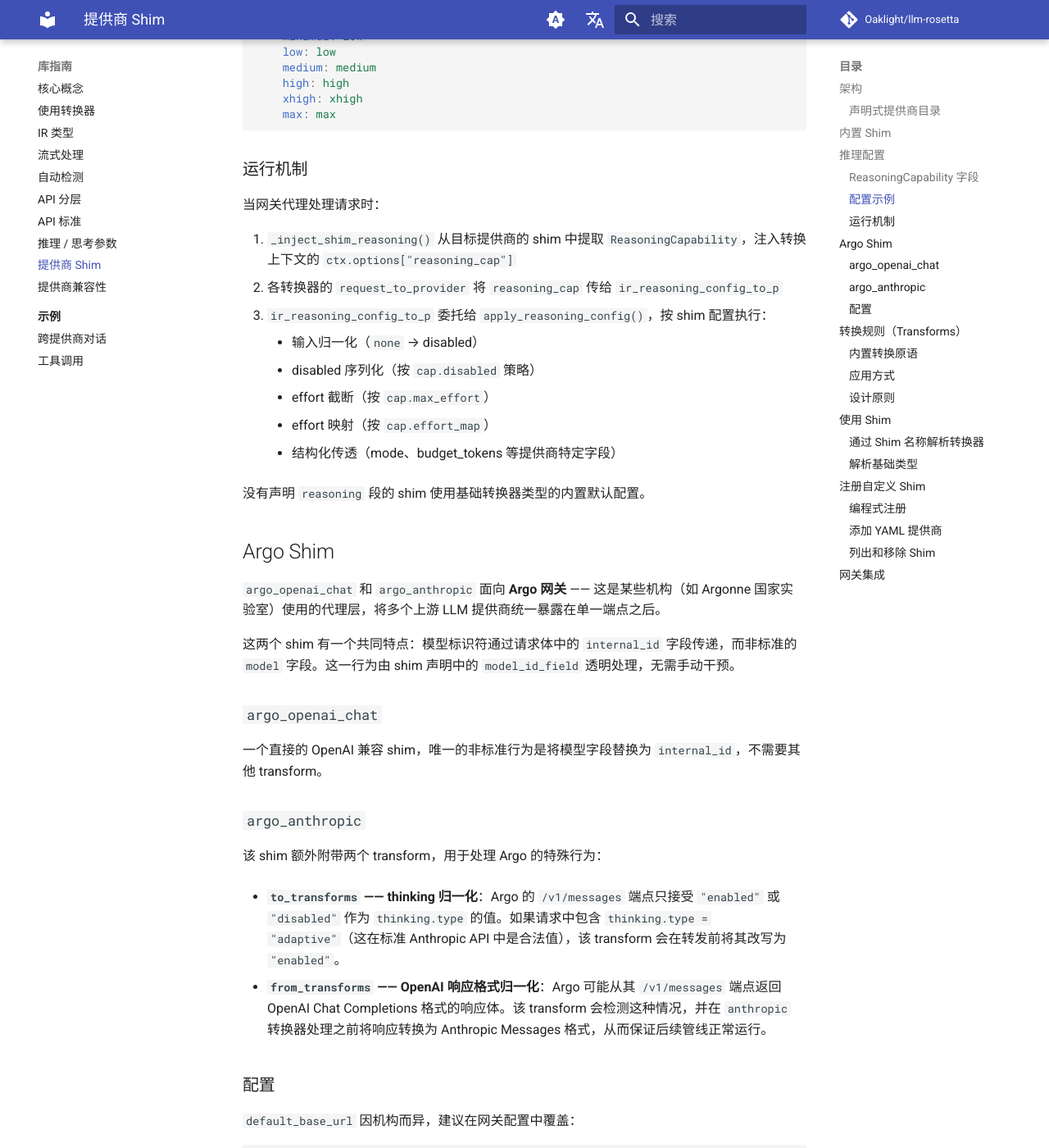
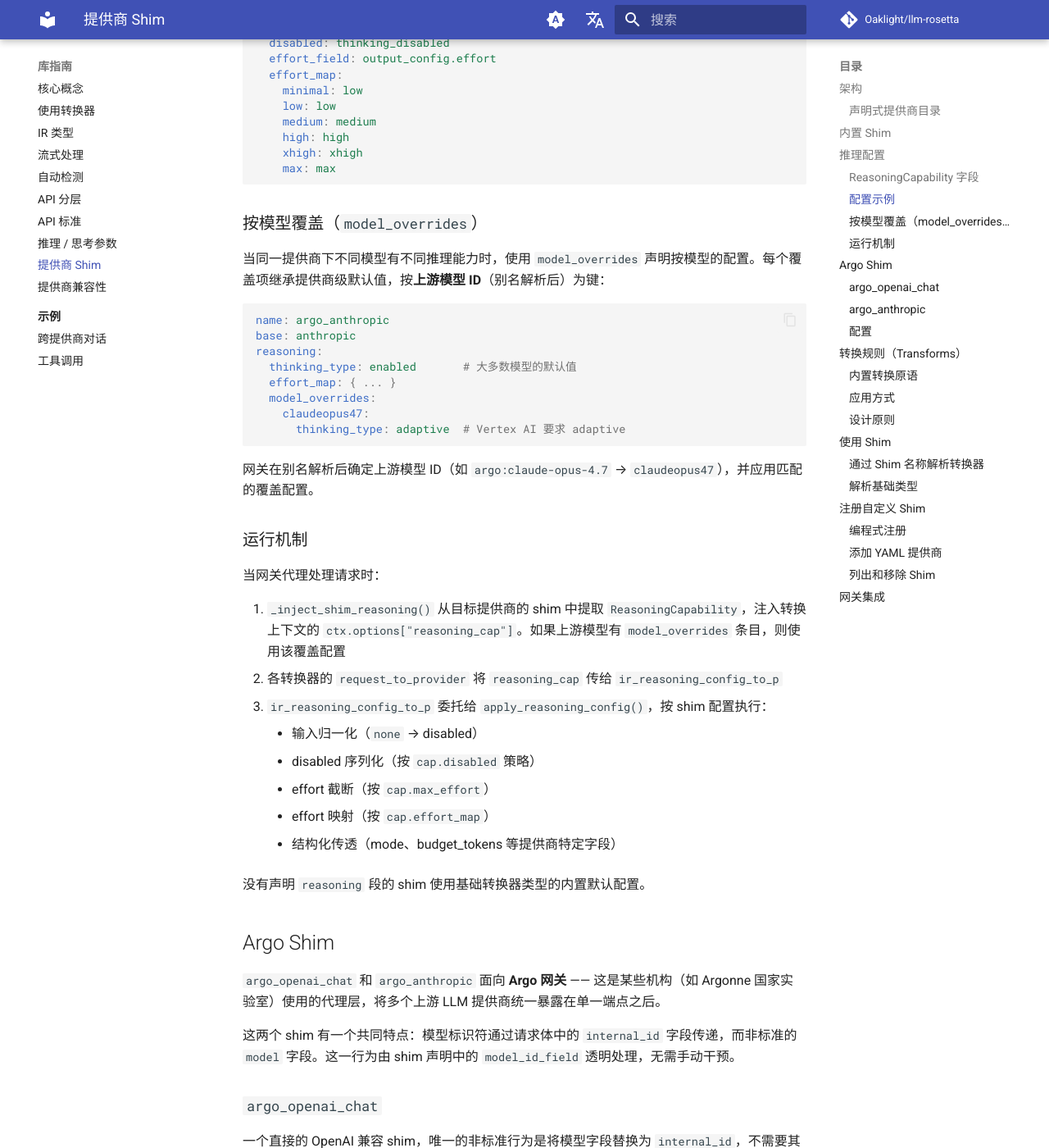
Before and after one commit to Oaklight/llm-rosetta, an MkDocs documentation site: the page built from docs/guide/shims.md, in a window 1280 px wide and 1400 px high, scrolled down 3763 px. Shown: the whole window at 82% size. Built offline with MkDocs 1.6.1 and Material for MkDocs 9.7.7, drawn with Linux system fonts in a browser that asks for light colours; comment, search, counter and statistics services are not loaded; some of the changed text lies outside the part shown.

Commit message:
docs: 添加 thinking_type 和 model_overrides，更新 Argo 段落

````diff
--- a/docs/guide/shims.md
+++ b/docs/guide/shims.md
@@ -88,7 +88,7 @@
 | `zhipu` | `openai_chat` | `https://open.bigmodel.cn/api/paas/v4` | `ZHIPU_API_KEY` | 剥离 `n`、`presence_penalty`、`frequency_penalty`、`logprobs`、`top_logprobs`、`logit_bias`、`seed` |
 | `openrouter` | `openai_chat` | `https://openrouter.ai/api/v1` | `OPENROUTER_API_KEY` | — |
 | `argo_openai_chat` | `openai_chat` | `https://apps.inside.anl.gov/argoapi/` | — | `model_id_field: internal_id` |
-| `argo_anthropic` | `anthropic` | `https://apps.inside.anl.gov/argoapi/` | — | thinking 归一化、OpenAI 响应格式归一化 |
+| `argo_anthropic` | `anthropic` | `https://apps.inside.anl.gov/argoapi` | — | OpenAI 响应格式归一化 |
 
 ## 推理配置
 
@@ -101,6 +101,7 @@
 | `disabled` | `"omit"` \| `"thinking_disabled"` \| `"thinking_budget_zero"` | `mode: disabled` 时的序列化策略：`omit` 不发送任何参数，`thinking_disabled` 发送 `{"thinking": {"type": "disabled"}}`，`thinking_budget_zero` 发送 `{"thinking_config": {"thinking_budget": 0}}` |
 | `effort_field` | `"reasoning_effort"` \| `"reasoning.effort"` \| `"output_config.effort"` \| `"thinking_level"` \| `"none"` | effort 值在提供商请求中的序列化位置；`"none"` 表示提供商不支持 effort |
 | `max_effort` | `EffortLevel` \| `null` | 最高允许的归一化 effort 级别；超过此值的 effort 会被截断到该级别 |
+| `thinking_type` | `"enabled"` \| `"adaptive"` \| `null` | 强制 `thinking.type` 为该值；`null` 表示不覆盖 |
 | `effort_map` | `dict[str, str]` | 从归一化 IR effort 到提供商特定 effort 字符串的映射 |
 
 ### 配置示例
@@ -138,11 +139,28 @@
         max: high
     ```
 
+### 按模型覆盖（`model_overrides`）
+
+当同一提供商下不同模型有不同推理能力时，使用 `model_overrides` 声明按模型的配置。每个覆盖项继承提供商级默认值，按**上游模型 ID**（别名解析后）为键：
+
+```yaml
+name: argo_anthropic
+base: anthropic
+reasoning:
+  thinking_type: enabled       # 大多数模型的默认值
+  effort_map: { ... }
+  model_overrides:
+    claudeopus47:
+      thinking_type: adaptive  # Vertex AI 要求 adaptive
+```
+
+网关在别名解析后确定上游模型 ID（如 `argo:claude-opus-4.7` → `claudeopus47`），并应用匹配的覆盖配置。
+
 ### 运行机制
 
 当网关代理处理请求时：
 
-1. `_inject_shim_reasoning()` 从目标提供商的 shim 中提取 `ReasoningCapability`，注入转换上下文的 `ctx.options["reasoning_cap"]`
+1. `_inject_shim_reasoning()` 从目标提供商的 shim 中提取 `ReasoningCapability`，注入转换上下文的 `ctx.options["reasoning_cap"]`。如果上游模型有 `model_overrides` 条目，则使用该覆盖配置
 2. 各转换器的 `request_to_provider` 将 `reasoning_cap` 传给 `ir_reasoning_config_to_p`
 3. `ir_reasoning_config_to_p` 委托给 `apply_reasoning_config()`，按 shim 配置执行：
     - 输入归一化（`none` → disabled）
@@ -167,7 +185,7 @@
 
 该 shim 额外附带两个 transform，用于处理 Argo 的特殊行为：
 
-- **`to_transforms` —— thinking 归一化**：Argo 的 `/v1/messages` 端点只接受 `"enabled"` 或 `"disabled"` 作为 `thinking.type` 的值。如果请求中包含 `thinking.type = "adaptive"`（这在标准 Anthropic API 中是合法值），该 transform 会在转发前将其改写为 `"enabled"`。
+- **模型级 `thinking_type` 覆盖**：Argo 的 Vertex AI 后端模型（如 `claudeopus47`）要求 `thinking.type = "adaptive"`，而旧模型要求 `"enabled"`。此差异通过推理配置中的 `model_overrides` 声明式处理，无需 transform。网关在别名解析后自动应用正确的 `thinking_type`。
 
 - **`from_transforms` —— OpenAI 响应格式归一化**：Argo 可能从其 `/v1/messages` 端点返回 OpenAI Chat Completions 格式的响应体。该 transform 会检测这种情况，并在 `anthropic` 转换器处理之前将响应转换为 Anthropic Messages 格式，从而保证后续管线正常运行。
 
````
Also changed, not shown: docs/changelog.md (+1 -1 lines).
